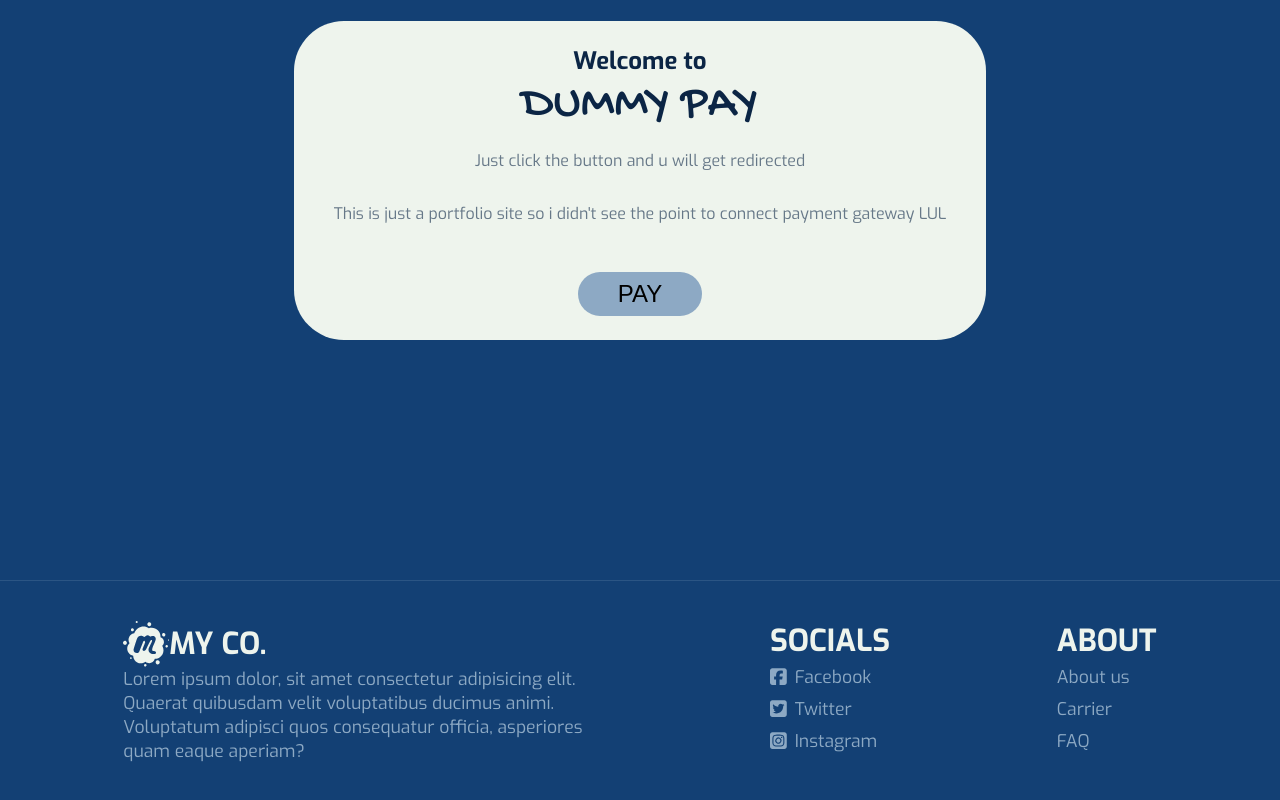
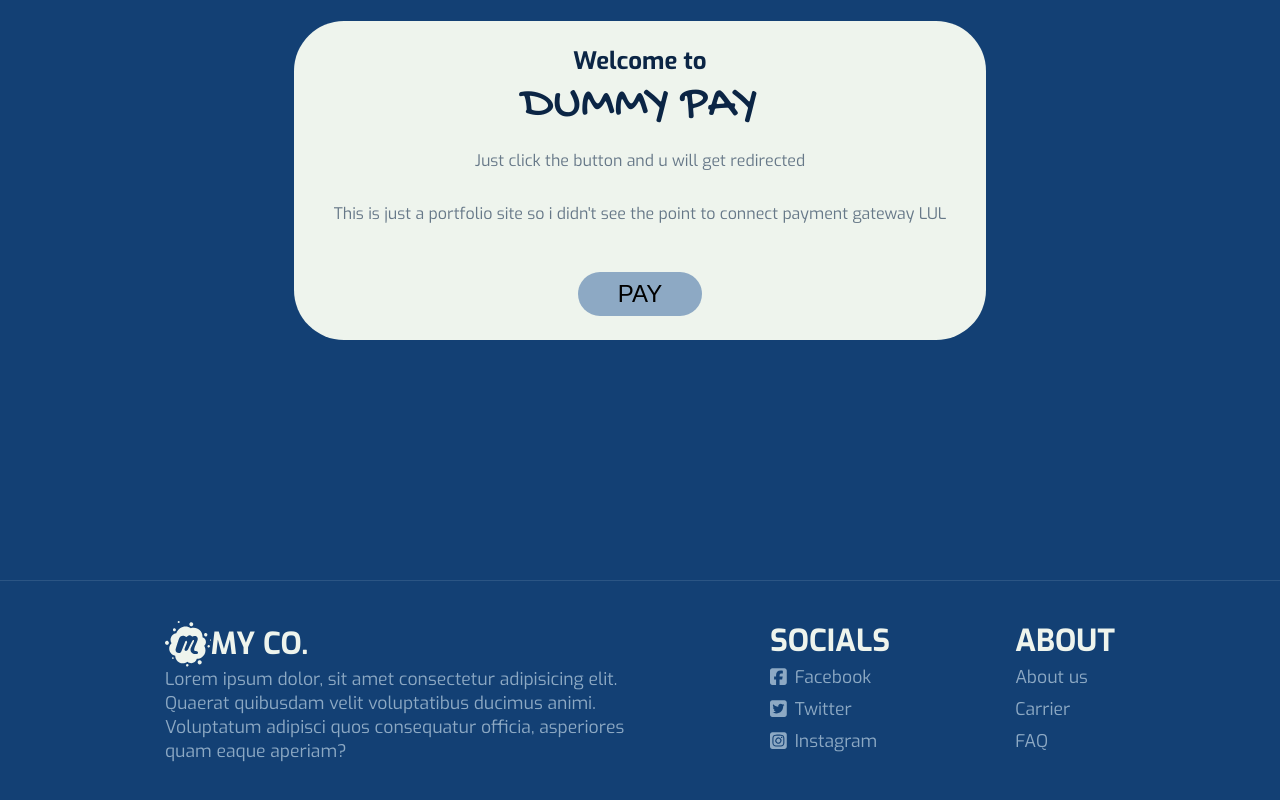
Before and after one commit to GRZEMA/meetYaa-project, a Next.js app: page /dummy-pay in a window 1280 px wide. Shown: the part 220-1020 px from the top of the page. Built offline with nearby package versions, Linux system fonts and the light colour scheme; no server answers.

Commit message:
Small cosmetic changes

```diff
--- a/components/EventList/EventItem.module.scss
+++ b/components/EventList/EventItem.module.scss
@@ -3,11 +3,11 @@
 	flex-direction: column;
 	width: 100%;
 	height: 400px;
-	border-radius: 40px;
+	border-radius: 24px;
 	overflow: hidden;
 	background-color: #eef4ed;
 	margin-bottom: 2rem;
-	box-shadow: 0px 0px 15px #8da9c4;
+	box-shadow: 0px 0px 5px #8da9c4;
 	transition: transform 0.3s ease-in-out;
 
 	&:hover {
--- a/components/Footer/Footer.module.scss
+++ b/components/Footer/Footer.module.scss
@@ -42,7 +42,7 @@
 
 .wrapper {
 	display: flex;
-	justify-content: space-around;
+	justify-content: space-evenly;
 	width: 100%;
 	max-width: 1400px;
 	padding: 1.5rem 0.5rem;
```
